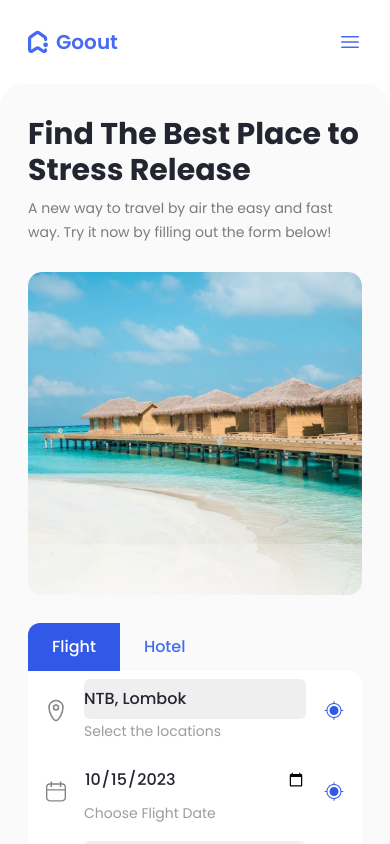
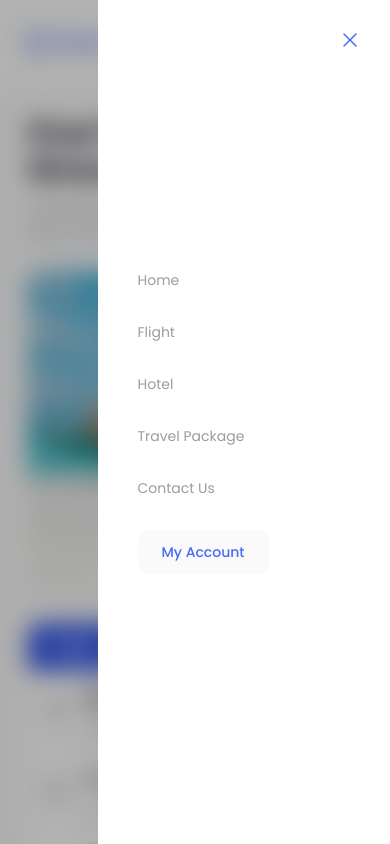
Before and after one commit to ervanervan/goout-travel, a React (Vite) app: page / in a window 390 px wide. Shown: the top 844 px of the page. Built offline with nearby package versions, Linux system fonts and the light colour scheme.

Commit message:
Finished update the navbar mobile Goout

```diff
--- a/src/components/NavBar/Navbar.jsx
+++ b/src/components/NavBar/Navbar.jsx
@@ -2,10 +2,12 @@ import React, { useState } from "react";
 import logo from "../../assets/logo-goout.svg";
 import Button from "../Button/Button";
 import { Bars3Icon, XMarkIcon } from "@heroicons/react/24/solid";
-import clsx from "clsx";
 
 export default function Navbar() {
   const [isOpen, setIsOpen] = useState(false);
+  const handleOpen = () => {
+    setIsOpen(!isOpen);
+  };
 
   return (
     <header className="container mx-auto bg-bgWhite p-7">
@@ -41,19 +43,18 @@ export default function Navbar() {
         <div className="md:hidden cursor-pointer">
           <Bars3Icon
             className="h-6 w-6 text-textPrimary"
-            onClick={() => setIsOpen(true)}
+            onClick={handleOpen}
           />
         </div>
         <div
-          className={clsx(
-            "fixed top-0 right-0 w-full h-screen z-30 bg-black/30 backdrop-blur-md md:hidden translate-x-full transition-all",
-            isOpen && "translate-x-0"
-          )}
+          className={`fixed top-0 right-0 w-full h-screen z-30 bg-black/30 backdrop-blur-md md:hidden ${
+            isOpen ? "translate-x-full" : "translate-x-0"
+          } transition-all`}
         >
           <div className="absolute top-0 right-0 h-screen w-3/4 bg-bgWhite px-10 py-20 flex">
             <XMarkIcon
               className="h-6 w-6 text-textPrimary absolute top-7 right-7 cursor-pointer"
-              onClick={() => setIsOpen(false)}
+              onClick={handleOpen}
             />
             <ul className="flex flex-col basis-full justify-center gap-8 list-none text-sm lg:text-base text-textGray">
               <li className="hover:text-textPrimary duration-300">
```
